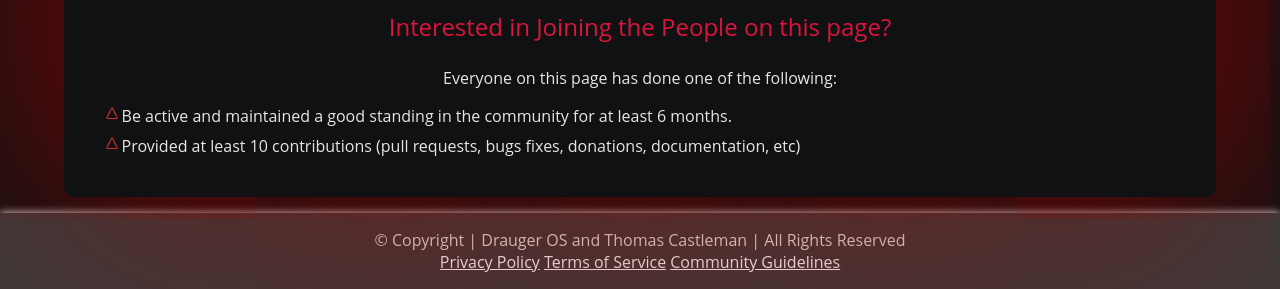
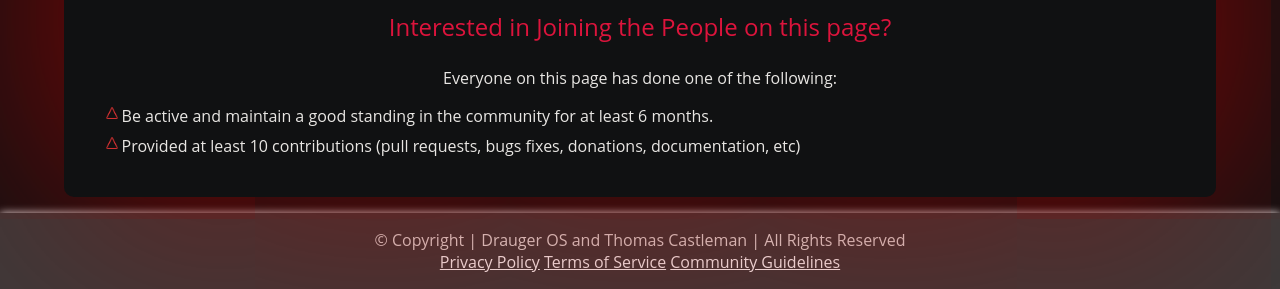
Before and after one commit to drauger-os-development/website, a Flask app: page /contributors in a window 1280 px wide. Shown: the part 2322-2611 px from the top of the page. Run offline with Flask 3, Linux system fonts and the light colour scheme; some libraries are stand-ins or nearby versions.

Commit message:
Update contributors.html
Fixed Grammar on first requirement to join Contributors

```diff
--- a/templates/contributors.html
+++ b/templates/contributors.html
@@ -153,7 +153,7 @@
     <div class="joinContributors">
         <div class="JCTitle">Interested in Joining the People on this page?</div>
         <div class="JCDescription">Everyone on this page has done one of the following:</div>
-        <div class="JCExpectations"><img src="../assets/images/favicon.png" alt="The Drauger OS Favicon/Icon">Be active and maintained a good standing in the community for at least 6 months.</div>
+        <div class="JCExpectations"><img src="../assets/images/favicon.png" alt="The Drauger OS Favicon/Icon">Be active and maintain a good standing in the community for at least 6 months.</div>
         <div class="JCExpectations"><img src="../assets/images/favicon.png" alt="The Drauger OS Favicon/Icon">Provided at least 10 contributions (pull requests, bugs fixes, donations, documentation, etc)</div>
     </div>
     </div>
```
